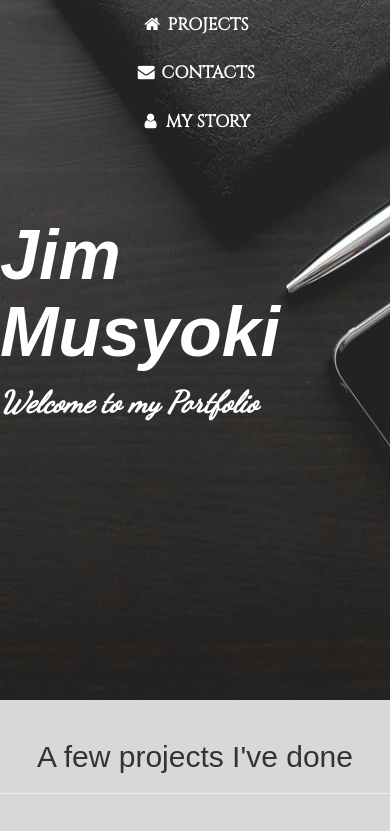
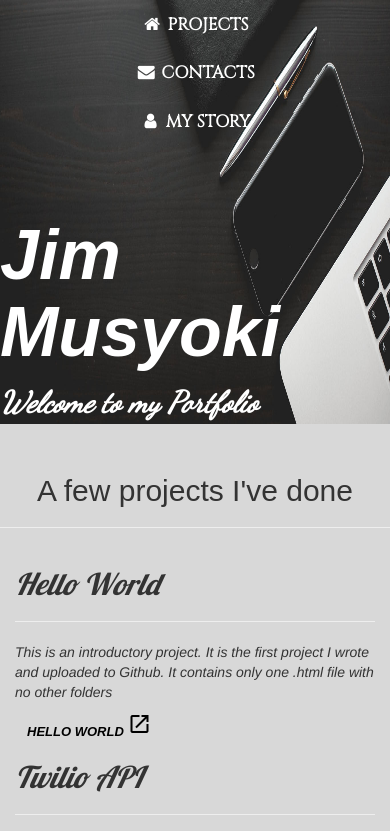
Before and after one commit to FLTOki/projectOne, a plain HTML site: page index.html in a window 390 px wide. Shown: the top 831 px of the page. Drawn offline with nearby package versions, Linux system fonts and the light colour scheme; a web font is replaced by a local one.

Commit message:
working on responsiveness

```diff
--- a/css/styles.css
+++ b/css/styles.css
@@ -42,16 +42,21 @@
     display: block;
   }
 }
+@media only screen and (min-device-width: 400px) {
+    .image {
+        background-image: url('../images/portfolio-background.jpeg');
+   }
+}
 
 .image
 {
-  /* width: 1000px; */
-  height: 700px;
+  max-width: 100%;
+  height: 100%;
   background-image: url('../images/portfolio-background.jpeg');
   background-color: #cccccc;
   background-position: center;
   background-repeat: no-repeat;
-  background-size: cover;
+  background-size: 100% 100%;
 }
 .image-div h1
 {
```
